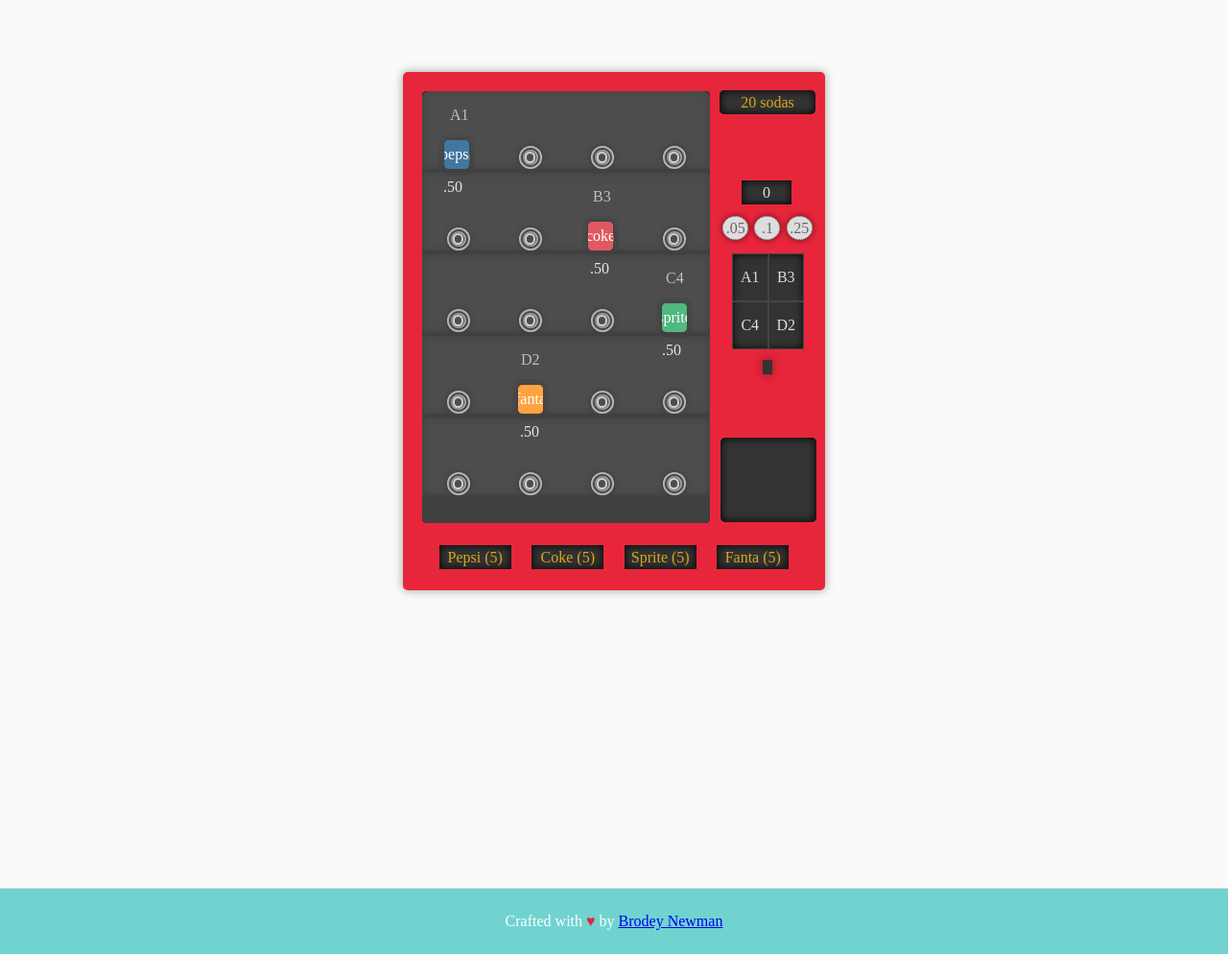
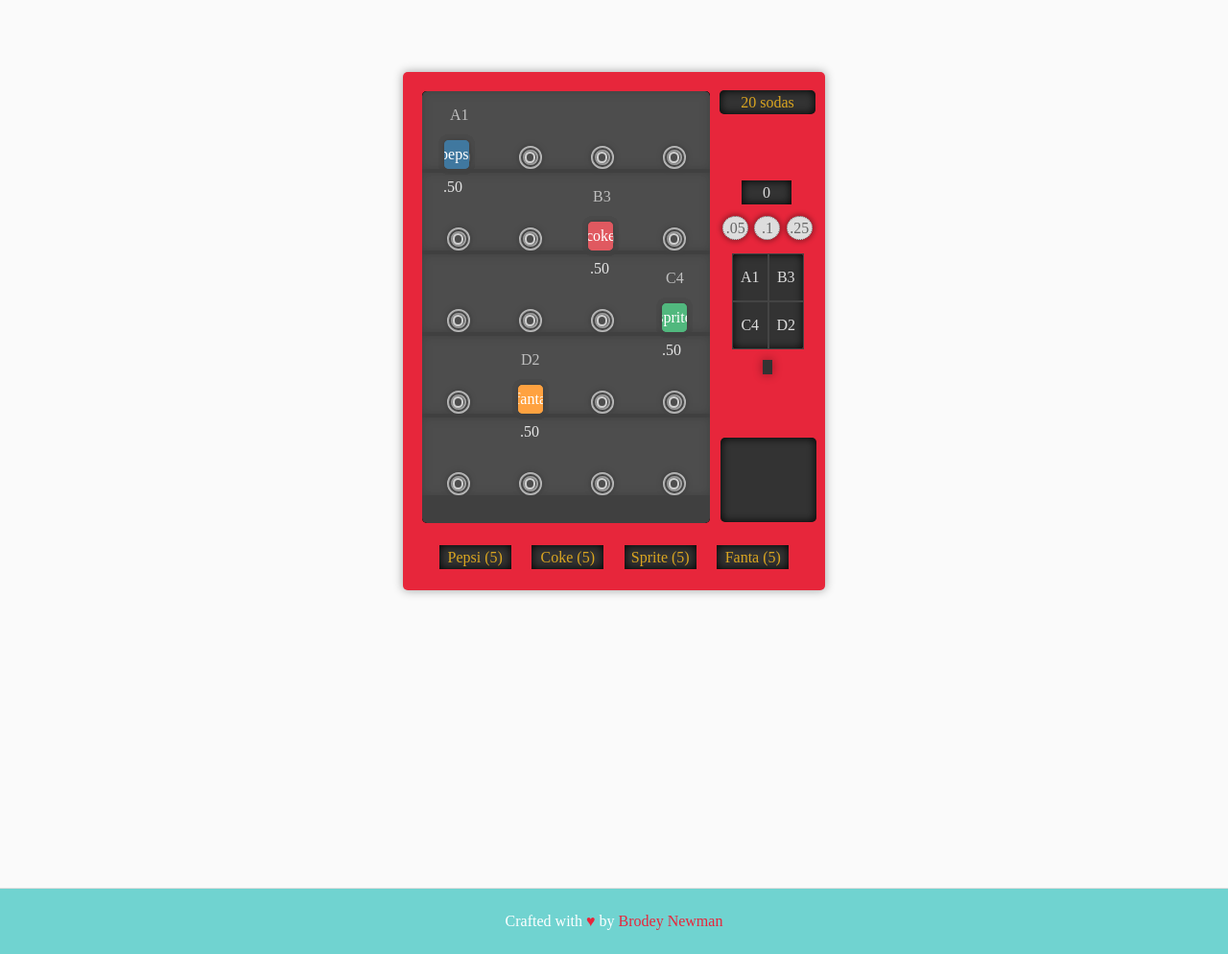
Before and after one commit to brodeynewman/OOP-Vending-Machine, a plain HTML site: page index.html in a window 1280 px wide. Shown: the whole page at 96% size. Drawn offline with Linux system fonts and the light colour scheme.

Commit message:
Removed unnecessary comments.

```diff
--- a/item.js
+++ b/item.js
@@ -1,9 +1,3 @@
-// product object will have a price
-
-// product object will have a name
-
-// product object will have an expiration date
-
 function Item(name, amount, price, expirationDate, code) {
   this.name = name;
   this.amount = amount;
--- a/style/main.css
+++ b/style/main.css
@@ -386,6 +386,8 @@ body {
   z-index: 9999;
 }
 
-.heart {
+.heart,
+.bottom-box a {
   color: #E7263B;
+  text-decoration: none;
 }
```
Also changed, not shown: machine.js (+0 -15 lines).
